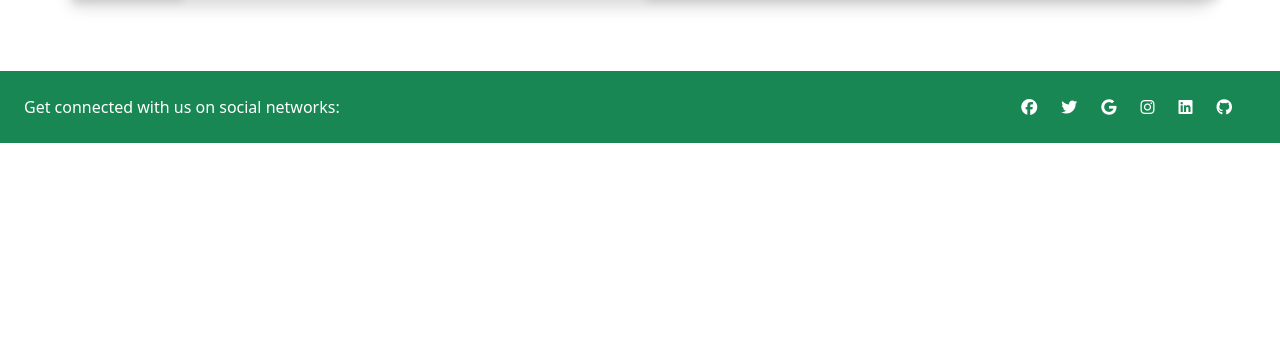
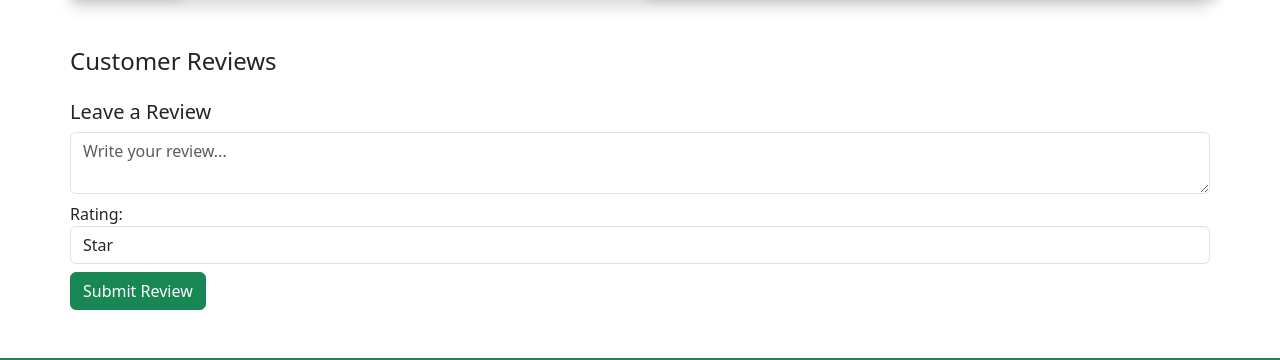
Before and after one commit to AswanthMaroli/HarvestHub, an Angular app: page /details in a window 1280 px wide. Shown: the part 659-1019 px from the top of the page. Before the commit the page ends 802 px from the top, so only its background shows below. Built offline with nearby package versions, Linux system fonts and the light colour scheme; sample sign-in values are in the browser's storage.

Commit message:
review section

```diff
--- a/src/app/components/admin/allproducts/allproducts.component.ts
+++ b/src/app/components/admin/allproducts/allproducts.component.ts
@@ -3,6 +3,7 @@ import { ProductDetail } from '../../../Models/ProductDetail';
 import { Router } from '@angular/router';
 import { ProductService } from '../../home/services/product.service';
 import { CommonModule } from '@angular/common';
+import { SaveResponse } from '../../../Models/SaveResponse';
 
 @Component({
   selector: 'app-allproducts',
@@ -33,4 +34,39 @@ export class AllproductsComponent {
     })
 
 }
+
+
+DeleteProduct(ProductID: number) {
+
+  // if (this.IsSaving) {
+  //   return;
+  // }
+  // this.IsDeleteing = true;
+  this.ProductService
+    .DeleteProduct(ProductID)
+    .subscribe(async (data: any) => {
+      let response: SaveResponse = new SaveResponse();
+      response = data;
+      console.log('response', response);
+      if (response.Saved == true) {
+
+       // this.IsDeleteing = false;
+         await this.GetProducts();
+
+
+      }
+    });
 }
+
+
+
+// Approve(data: ProductDetail) {
+
+//   this.ProductDetail.APPROVED = true;
+
+// }
+
+
+
+
+}
--- a/src/app/components/details/details.component.html
+++ b/src/app/components/details/details.component.html
@@ -35,5 +35,60 @@
 </div><br>
 
 
+<div class="container mt-4 p-0">
+    <h4>Customer Reviews</h4>
+    <div class="reviews-section">
+        <div class="review">
+            <div class="review-header d-flex justify-content-between">
+                <span class="review-author"></span>
+                <span class="review-rating">
+                    <!-- <span *ngFor="let star of [].constructor(review.rating); let i = index" class="fa fa-star checked"></span>
+                    <span *ngFor="let star of [].constructor(5 - review.rating); let i = index" class="fa fa-star"></span> -->
+                </span>
+            </div>
+            <!-- <p>{{ review.comment }}</p> -->
+        </div>
+    </div>
+    <div class="mt-3">
+        <h5>Leave a Review</h5>
+        <textarea  placeholder="Write your review..." class="form-control mb-2"></textarea>
+        <label for="review-rating">Rating:</label>
+        <select id="review-rating"  class="form-control mb-2">
+            <option >Star</option>
+        </select>
+        <button type="button" class="btn btn-success" >Submit Review</button>
+        <!-- (click)="SubmitReview()" -->
+    </div>
+</div>
+
+
 
 <app-footer ></app-footer>
+
+
+<!-- binded reviews -->
+<!--
+<div class="container mt-4 p-0">
+    <h4>Customer Reviews</h4>
+    <div class="reviews-section">
+        <div *ngFor="let review of this.ProductDetails.Reviews" class="review">
+            <div class="review-header d-flex justify-content-between">
+                <span class="review-author">{{ review.author }}</span>
+                <span class="review-rating">
+                    <span *ngFor="let star of [].constructor(review.rating); let i = index" class="fa fa-star checked"></span>
+                    <span *ngFor="let star of [].constructor(5 - review.rating); let i = index" class="fa fa-star"></span>
+                </span>
+            </div>
+            <p>{{ review.comment }}</p>
+        </div>
+    </div>
+    <div class="mt-3">
+        <h5>Leave a Review</h5>
+        <textarea [(ngModel)]="newReview.comment" placeholder="Write your review..." class="form-control mb-2"></textarea>
+        <label for="review-rating">Rating:</label>
+        <select id="review-rating" [(ngModel)]="newReview.rating" class="form-control mb-2">
+            <option *ngFor="let star of [].constructor(5); let i = index" [value]="i + 1">{{ i + 1 }} Star</option>
+        </select>
+        <button type="button" class="btn btn-primary" (click)="SubmitReview()">Submit Review</button>
+    </div>
+</div> -->
--- a/src/app/components/home/services/product.service.ts
+++ b/src/app/components/home/services/product.service.ts
@@ -1,7 +1,7 @@
 import { HttpClient, HttpHeaders, HttpParams } from '@angular/common/http';
 import { Injectable } from '@angular/core';
 import { ProductDetail } from '../../../Models/ProductDetail';
-import { Observable } from 'rxjs';
+import { map, Observable } from 'rxjs';
 import { UserData } from '../../../Models/UserData';
 import { SaveResponse } from '../../../Models/SaveResponse';
 
@@ -62,4 +62,18 @@ export class ProductService {
     });
   }
 
+
+  DeleteProduct(
+    ProductID: number
+  ): Observable<SaveResponse> {
+    let params = new HttpParams();
+    params = params.append('ProductID', ProductID);
+    return this.http.delete<SaveResponse>(
+      this.apiUrl + '/deleteproduct',
+      {
+        params: params,
+      }
+    ).pipe(map((response) => response));
+  }
+
 }
```
Also changed, not shown: src/assets/blueberry.jpeg (added).
